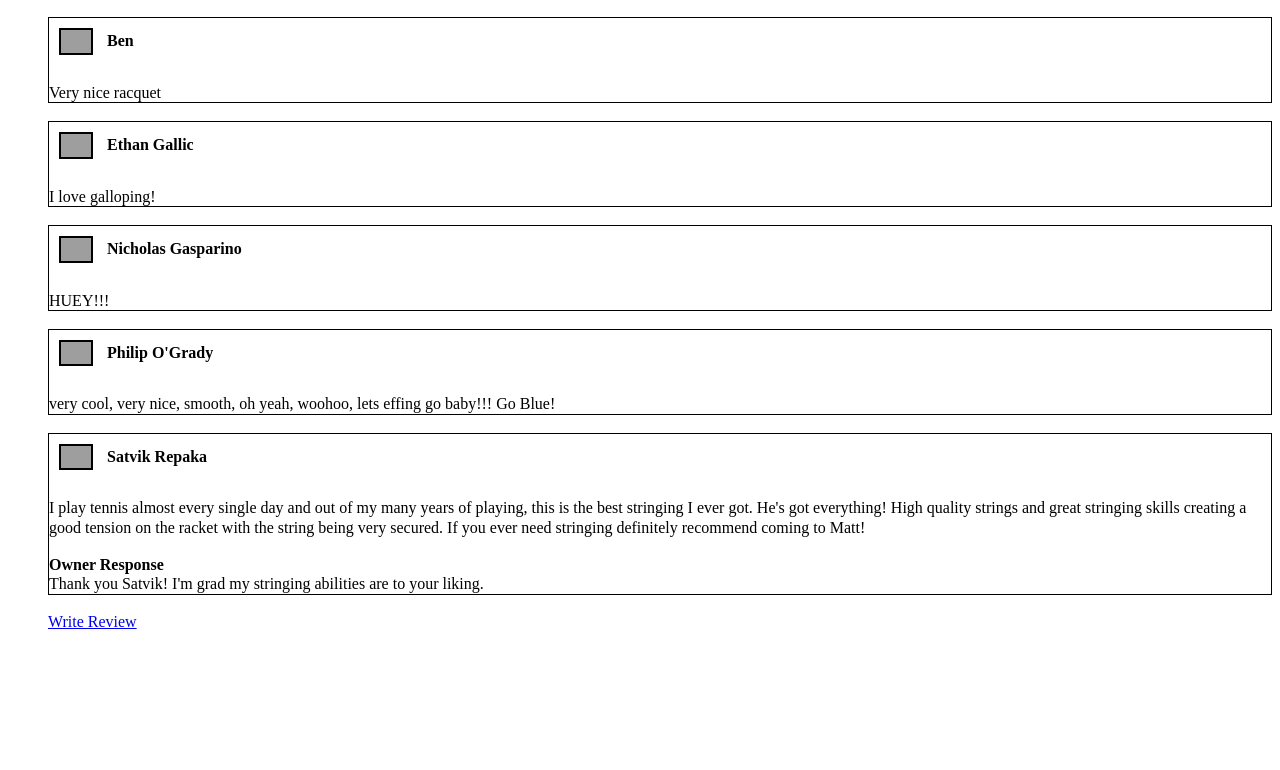
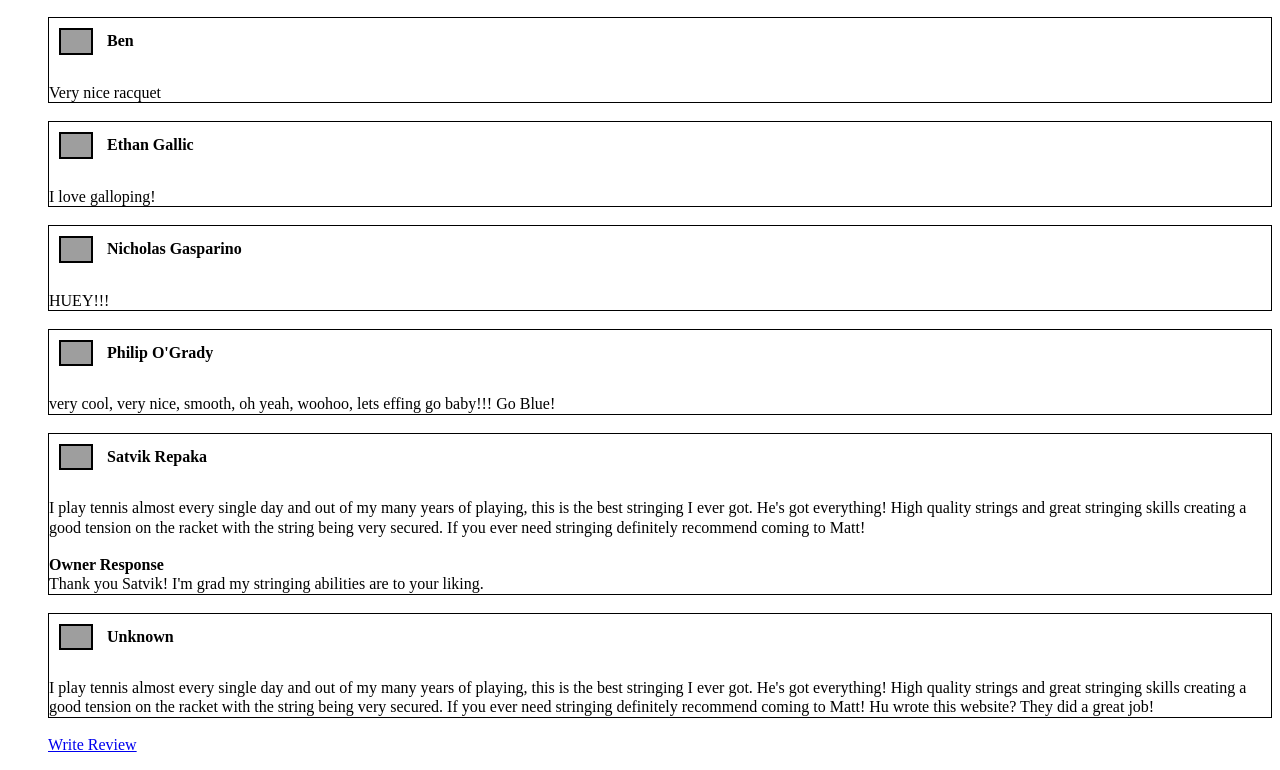
Before and after one commit to MathewSimon134/racquetshop, a plain HTML site: page index.html in a window 1280 px wide. Shown: the part 1064-1834 px from the top of the page. Before the commit the page ends 1711 px from the top, so only its background shows below. Drawn offline with Linux system fonts and the light colour scheme; grey boxes are pictures that could not be loaded.

Commit message:
Update index.html

```diff
--- a/index.html
+++ b/index.html
@@ -106,6 +106,14 @@
                 <text style="vertical-align: middle;margin: 60"> Thank you Satvik! I'm grad my stringing abilities are to your liking.</text>
             </div>
             <br>
+            <div style="border: 1px solid black">
+                <img style="width: 30px;border: 2px solid black;margin: 10px;vertical-align: middle" src="https://media.istockphoto.com/vectors/male-user-icon-vector-id517998264?k=20&m=517998264&s=612x612&w=0&h=pdEwtkJlZsIoYBVeO2Bo4jJN6lxOuifgjaH8uMIaHTU=">
+                <b style="vertical-align: middle; font: bold"> Unknown</b>
+                <br>
+                <br>
+                <text style="vertical-align: middle;margin: 60"> I play tennis almost every single day and out of my many years of playing, this is the best stringing I ever got. He's got everything! High quality strings and great stringing skills creating a good tension on the racket with the string being very secured. If you ever need stringing definitely recommend coming to Matt! Hu wrote this website? They did a great job!</text>
+            </div>
+            <br>
             <a href="https://forms.gle/KLk8BQhcb2akbFNo6">Write Review</a>
         </ul>
     </body>
```
